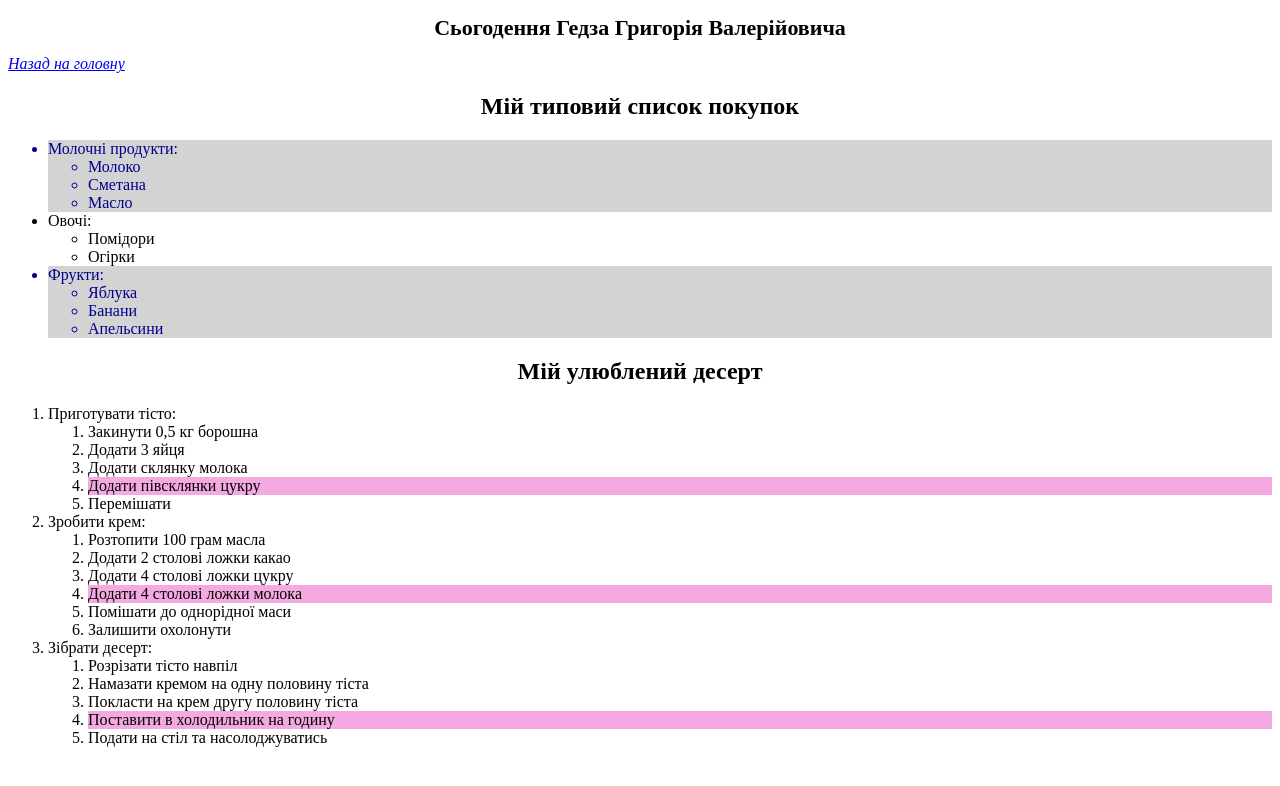
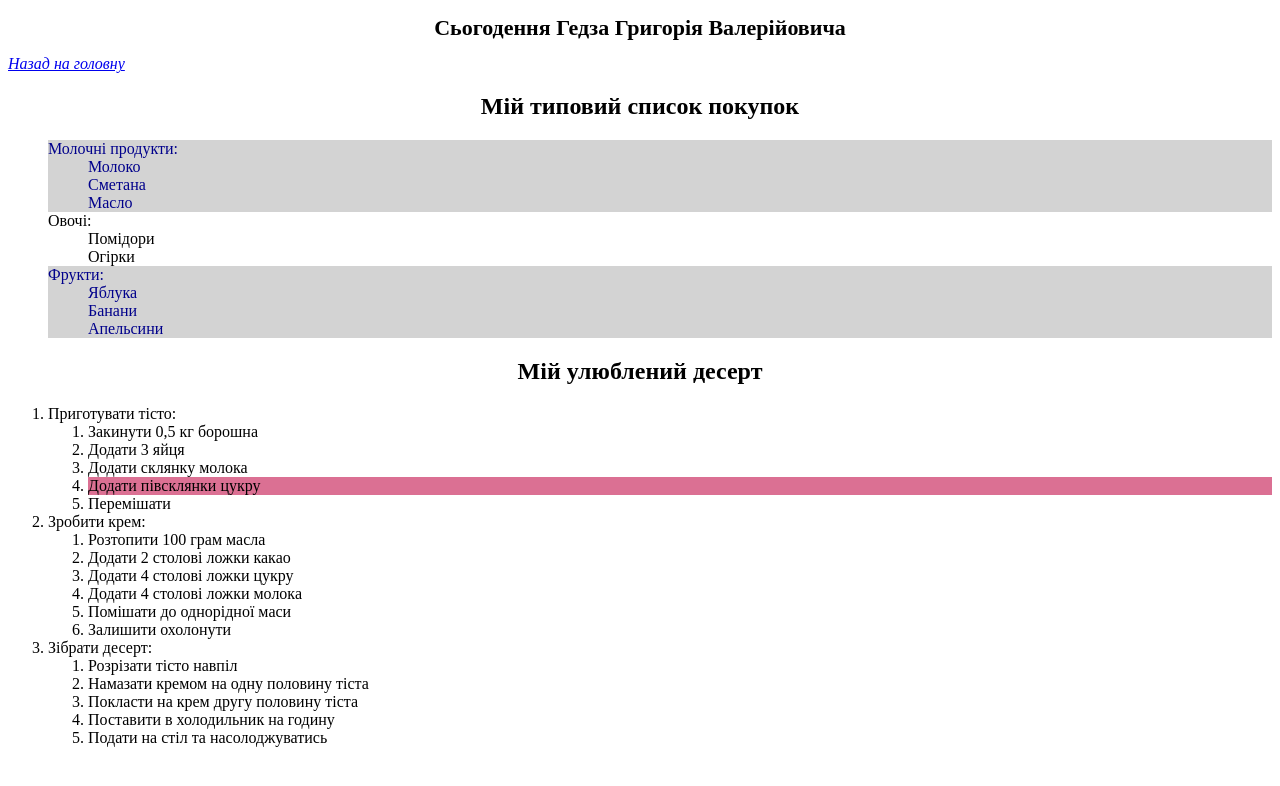
Before and after one commit to hryhorii11/web, a plain HTML site: page lab2/nowadays.html in a window 1280 px wide. Drawn offline with Linux system fonts and the light colour scheme.

Commit message:
Update nowadays.html

```diff
--- a/lab2/nowadays.html
+++ b/lab2/nowadays.html
@@ -3,6 +3,10 @@
   <head>
     <title>nowadays.html</title>
     <style>
+       ul {
+        list-style: none;
+      }
+
       h1 {
         text-align: center;
         font-size: 22px;
@@ -24,9 +28,7 @@
         cursor: pointer;
         text-decoration: underline;
       }
-      ol li:nth-child(4) {
-        background-color: #F5A9E1;
-      }
+
     </style>
   </head>
   <body>
@@ -62,7 +64,7 @@
           <li>Закинути 0,5 кг борошна</li>
           <li>Додати 3 яйця</li>
           <li>Додати склянку молока</li>
-          <li>Додати півсклянки цукру</li>
+          <li style="background-color: palevioletred;">Додати півсклянки цукру</li>
           <li>Перемішати</li>
         </ol>
       </li>
```
